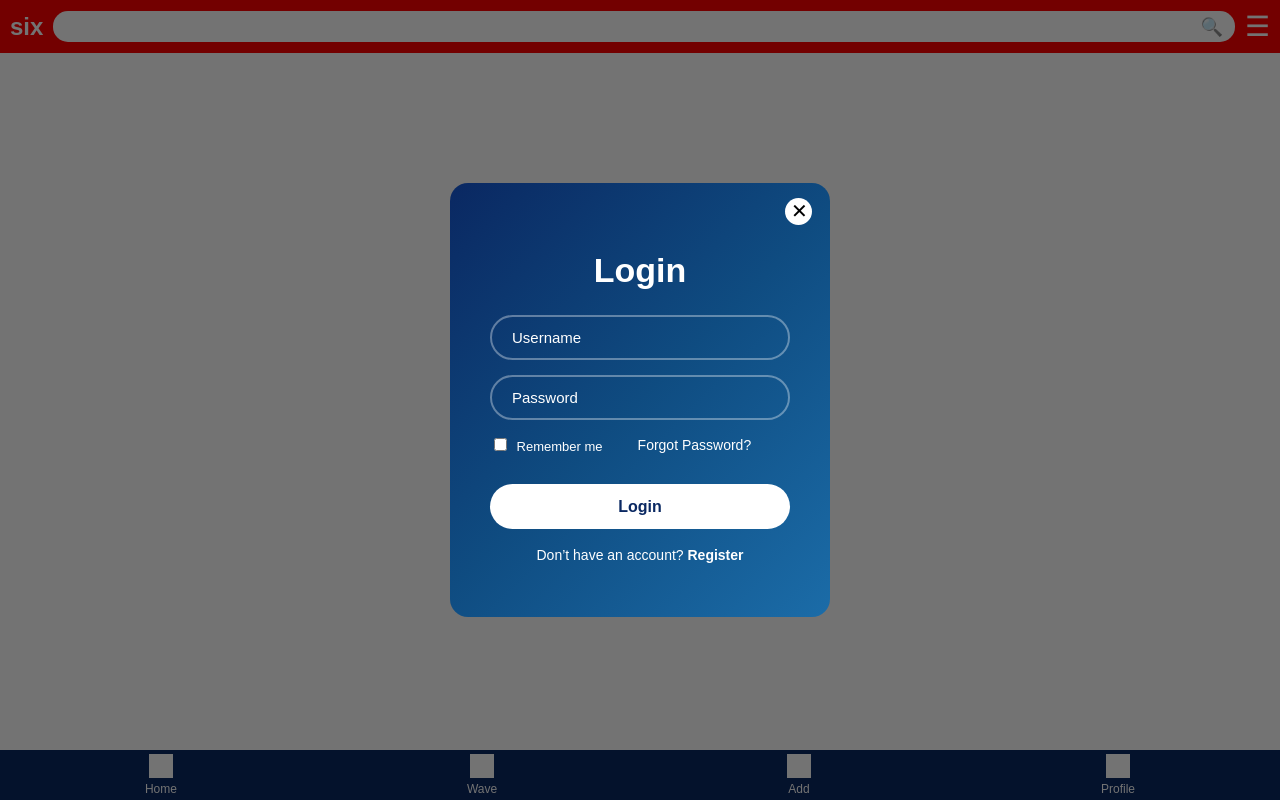
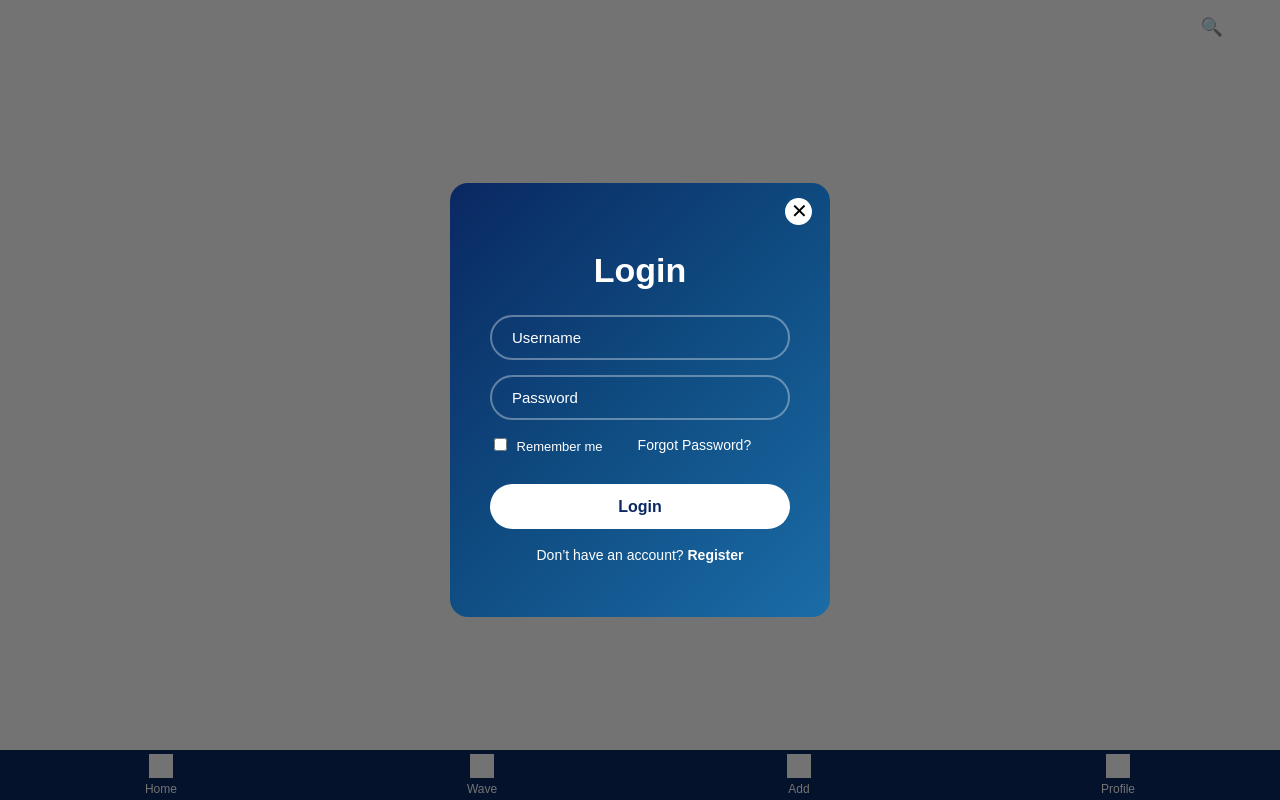
Before and after one commit to princecrayner/six, a Flask app: page / in a window 1280 px wide. Run offline with Flask 3, Linux system fonts and the light colour scheme; data that the repository does not hold is empty; grey boxes are pictures that could not be loaded.

Commit message:
project updated

```diff
--- a/static/style.css
+++ b/static/style.css
@@ -104,7 +104,7 @@ body {
   display: flex;
   align-items: center;
   justify-content: space-between;
-  background: red;
+  background: none;
   padding: 10px;
 }
 
```
